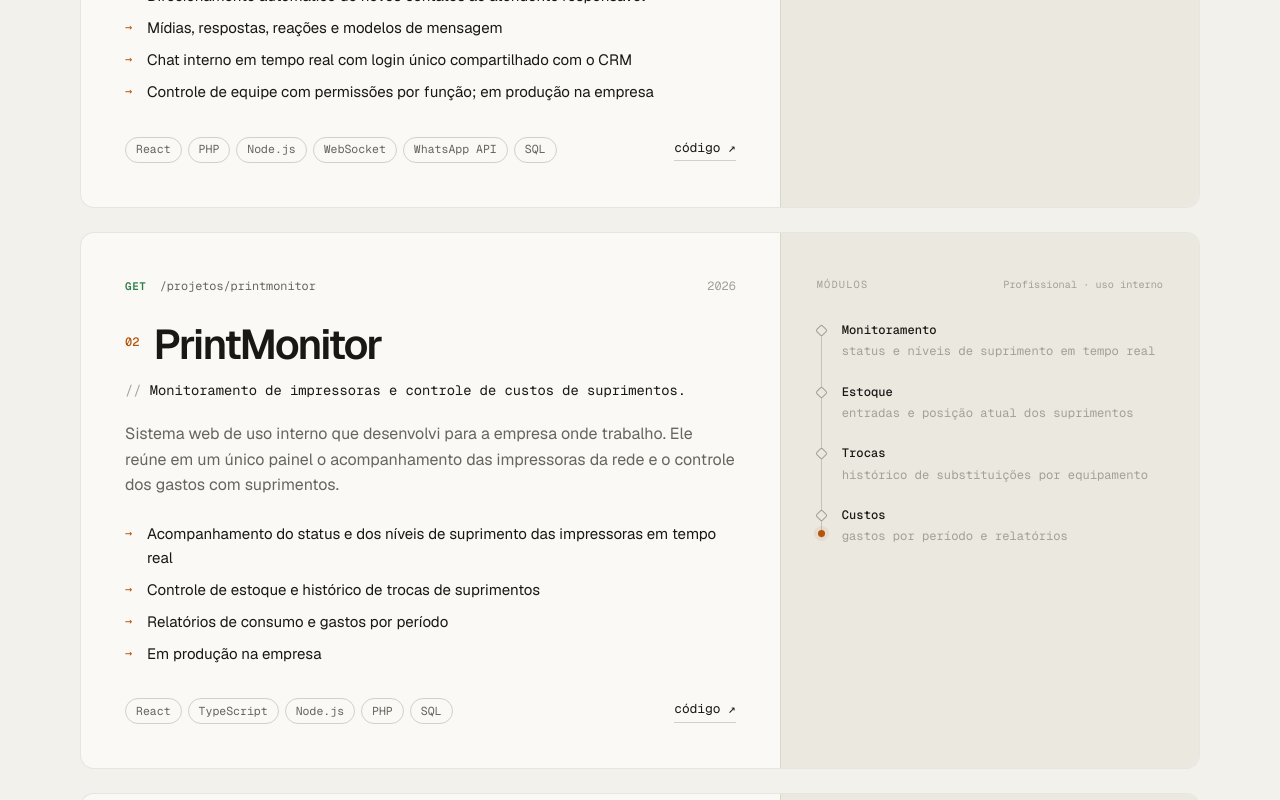
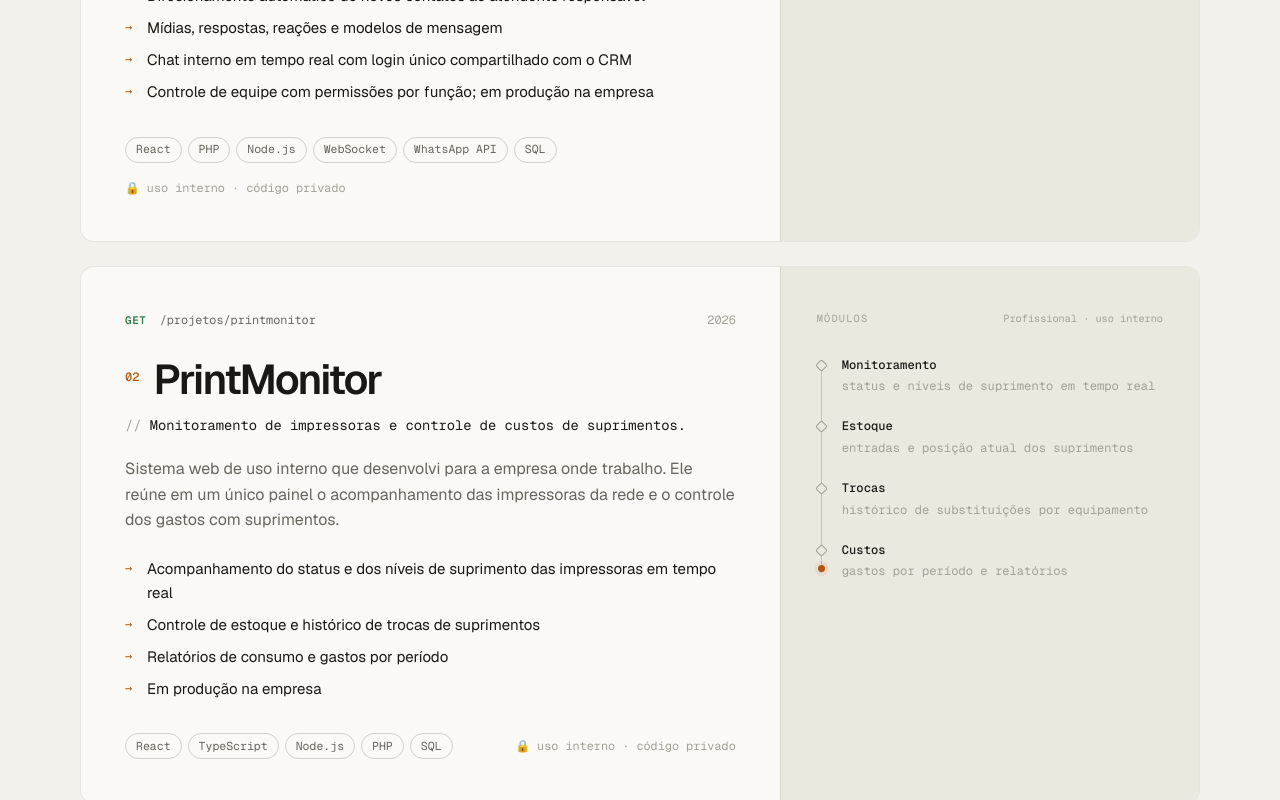
Before and after one commit to Gustadev-7/portfolio, an Angular app: page / in a window 1280 px wide. Shown: the part 2620-3420 px from the top of the page. Built offline with nearby package versions, Linux system fonts and the light colour scheme; no server answers.

Commit message:
feat: indica código privado em projetos sem repositório público

```diff
--- a/src/app/components/project-card/project-card.html
+++ b/src/app/components/project-card/project-card.html
@@ -26,14 +26,20 @@
           <li class="chip">{{ tech }}</li>
         }
       </ul>
-      <a class="card__repo mono" [href]="p.repo" target="_blank" rel="noopener">
-        código <span aria-hidden="true">↗</span>
-      </a>
+      @if (p.repo) {
+        <a class="card__repo mono" [href]="p.repo" target="_blank" rel="noopener">
+          código <span aria-hidden="true">↗</span>
+        </a>
+      } @else {
+        <span class="card__private mono" title="Sistema de uso interno; o código não é público">
+          <span aria-hidden="true">🔒</span> uso interno · código privado
+        </span>
+      }
     </footer>
   </div>
 
   @if (p.flow) {
-    <aside class="arch mono" [attr.aria-label]="'Arquitetura de ' + p.name">
+    <aside class="arch mono" [attr.aria-label]="'Visão geral de ' + p.name">
       <p class="arch__label">
         <span>{{ p.flowTitle }}</span>
         <span class="arch__context">{{ p.context }}</span>
--- a/src/app/components/project-card/project-card.scss
+++ b/src/app/components/project-card/project-card.scss
@@ -135,6 +135,12 @@
       transform: translate(2px, -2px);
     }
   }
+}
+
+.card__private {
+  font-size: 0.74rem;
+  color: var(--text-faint);
+  white-space: nowrap;
 }
 
 /* ---------- arquitetura ---------- */
--- a/src/app/models/portfolio.models.ts
+++ b/src/app/models/portfolio.models.ts
@@ -45,7 +45,8 @@ export interface Project {
   year: string;
   stack: string[];
   highlights: string[];
-  repo: string;
+  /** Sem `repo`, o card indica que o código é privado (sistemas internos). */
+  repo?: string;
   featured: boolean;
   flowTitle?: string;
   flow?: FlowStep[];
```
